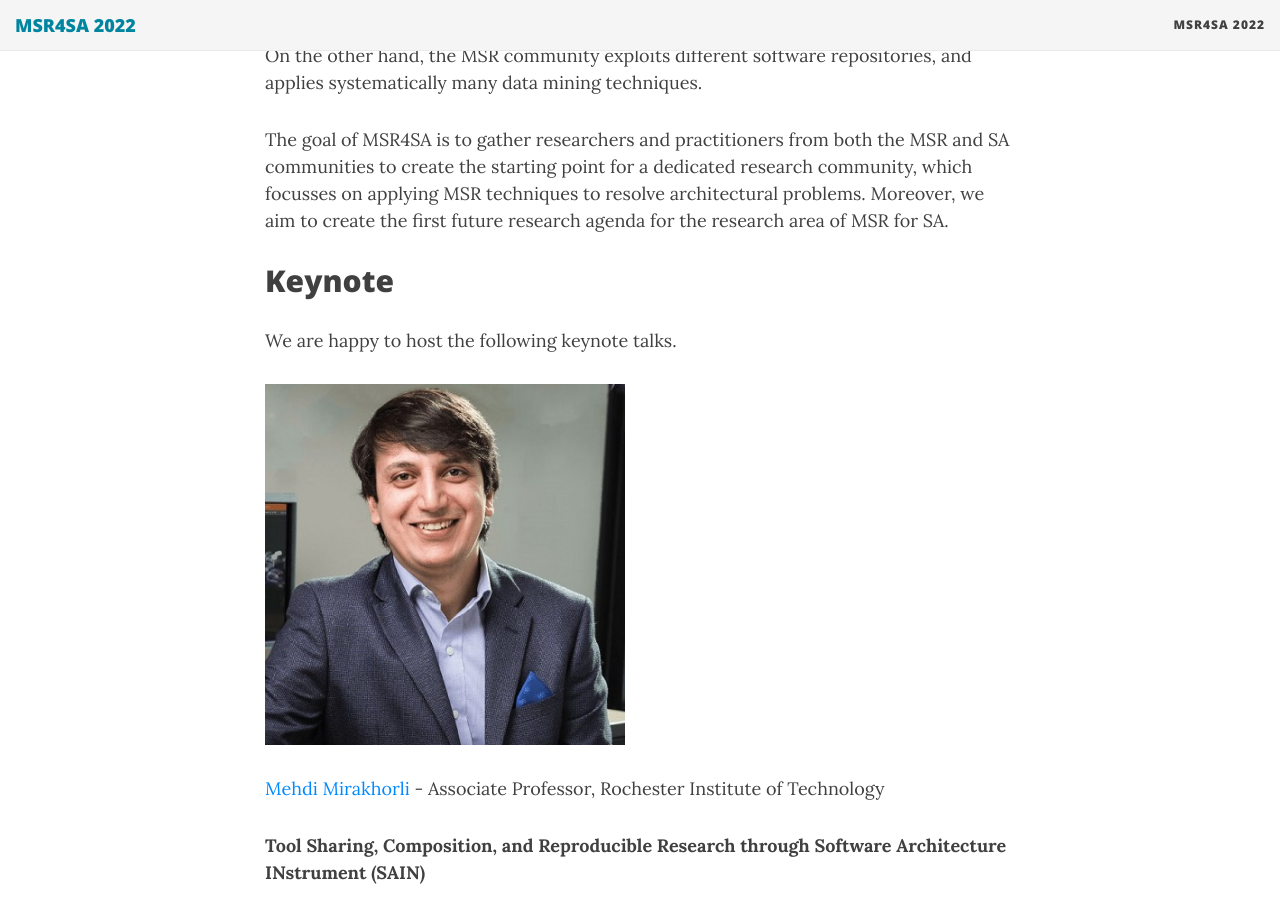
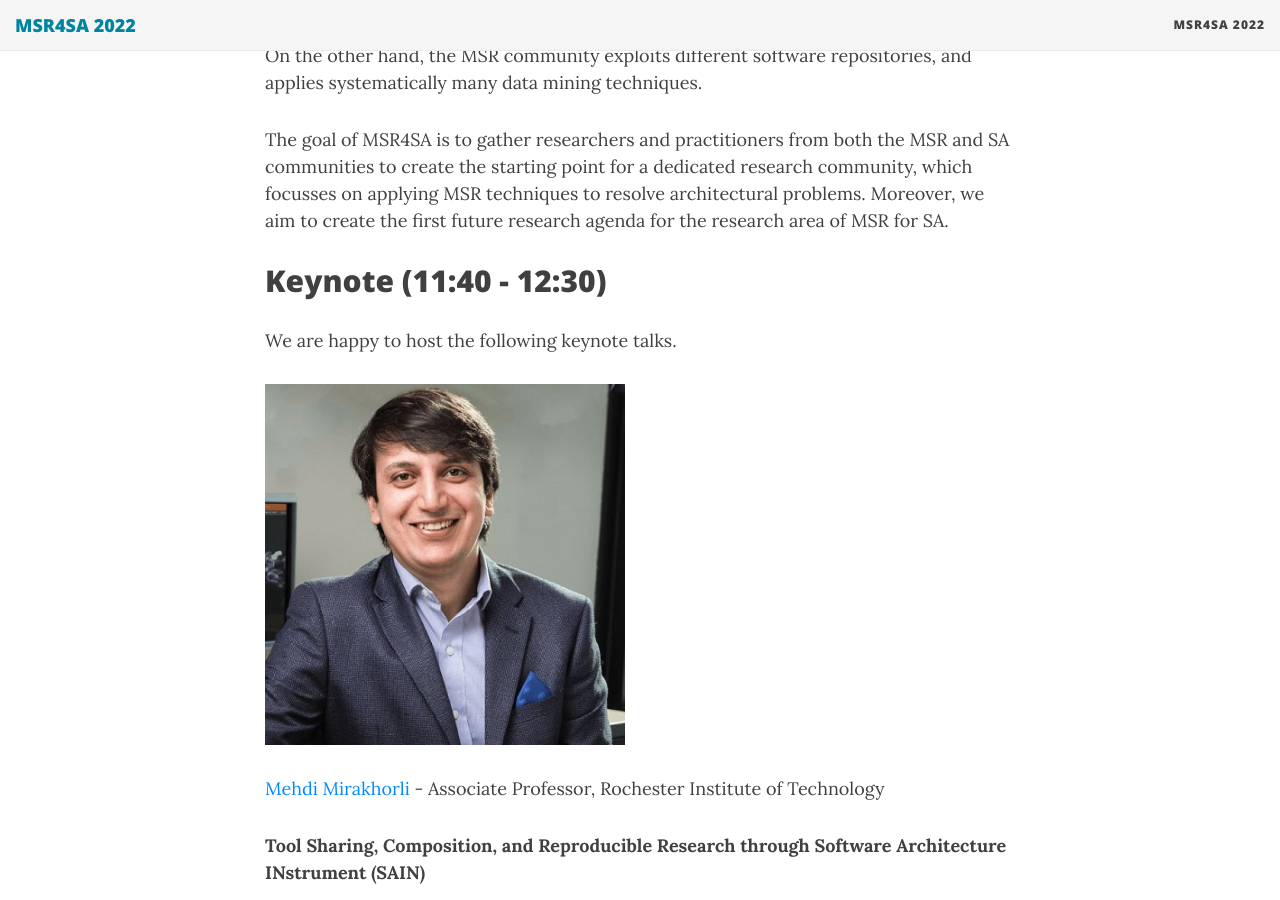
Before and after one commit to MSR4SA/msr4sa.github.io, a Jekyll site: the page built from msr4sa2022.md, in a window 1280 px wide and 900 px high, scrolled down 760 px. Built offline with Jekyll 4.4.1, drawn with Linux system fonts in a browser that asks for light colours; nearby versions of some CDN libraries.

Commit message:
img align

```diff
--- a/msr4sa2022.md
+++ b/msr4sa2022.md
@@ -50,11 +50,11 @@
 - Industrial experiences and challenges on MSR for SA
 - Model-Driven Engineering techniques for MSR for SA
 -->
-## Keynote
+## Keynote (11:40 - 12:30)
 
 We are happy to host the following keynote talks.
 
-<img src="https://github.com/MSR4SA/msr4sa.github.io/blob/main/img/mehdi_mirakhorli.jpg?raw=true" alt="Mehdi Mirakhorli" style="width: 20em;" />
+<img src="https://github.com/MSR4SA/msr4sa.github.io/blob/main/img/mehdi_mirakhorli.jpg?raw=true" alt="Mehdi Mirakhorli" style="width: 20em;" class="center"/>
 
 [Mehdi Mirakhorli](https://www.se.rit.edu/~mehdi/) - Associate Professor, Rochester Institute of Technology
 
```
